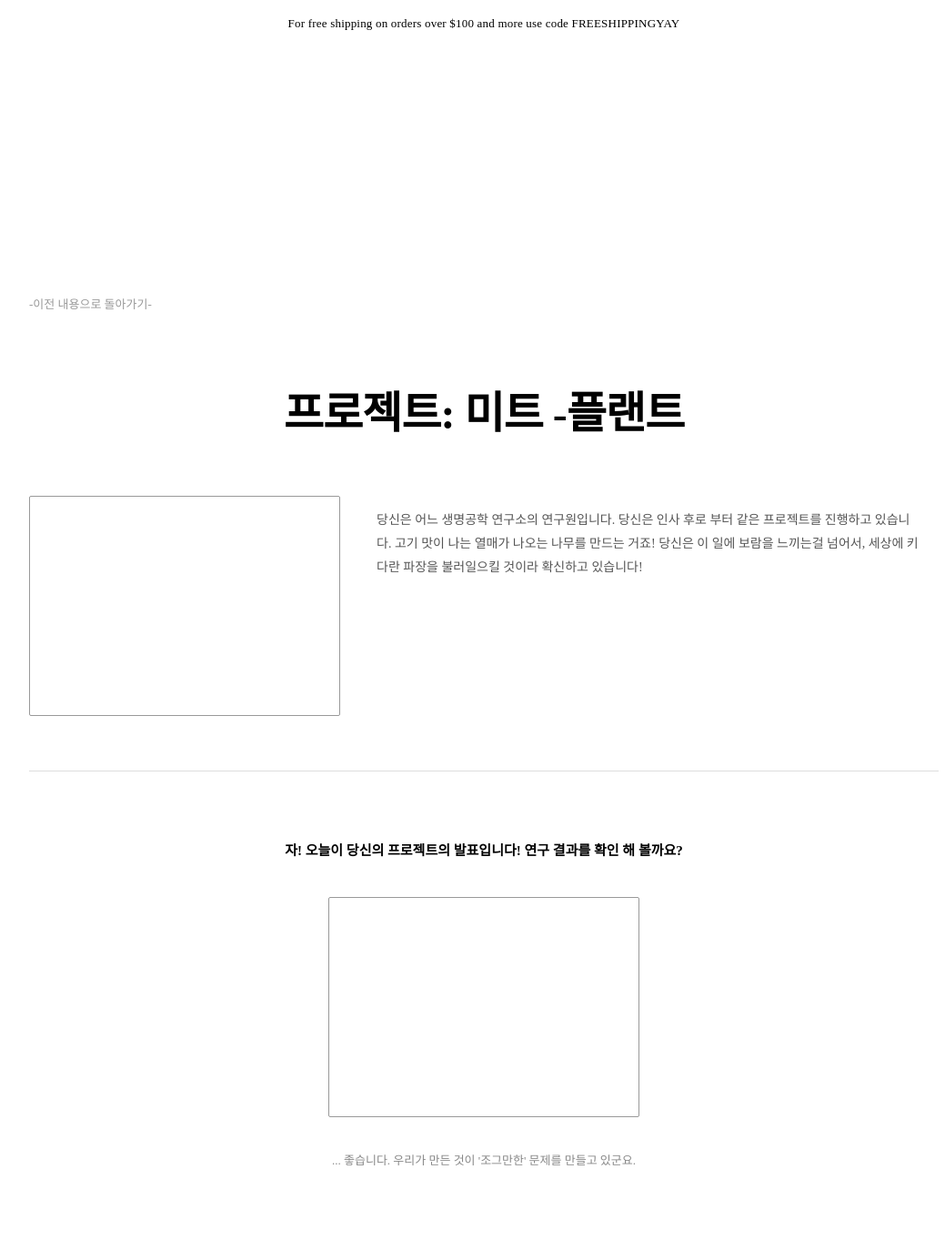
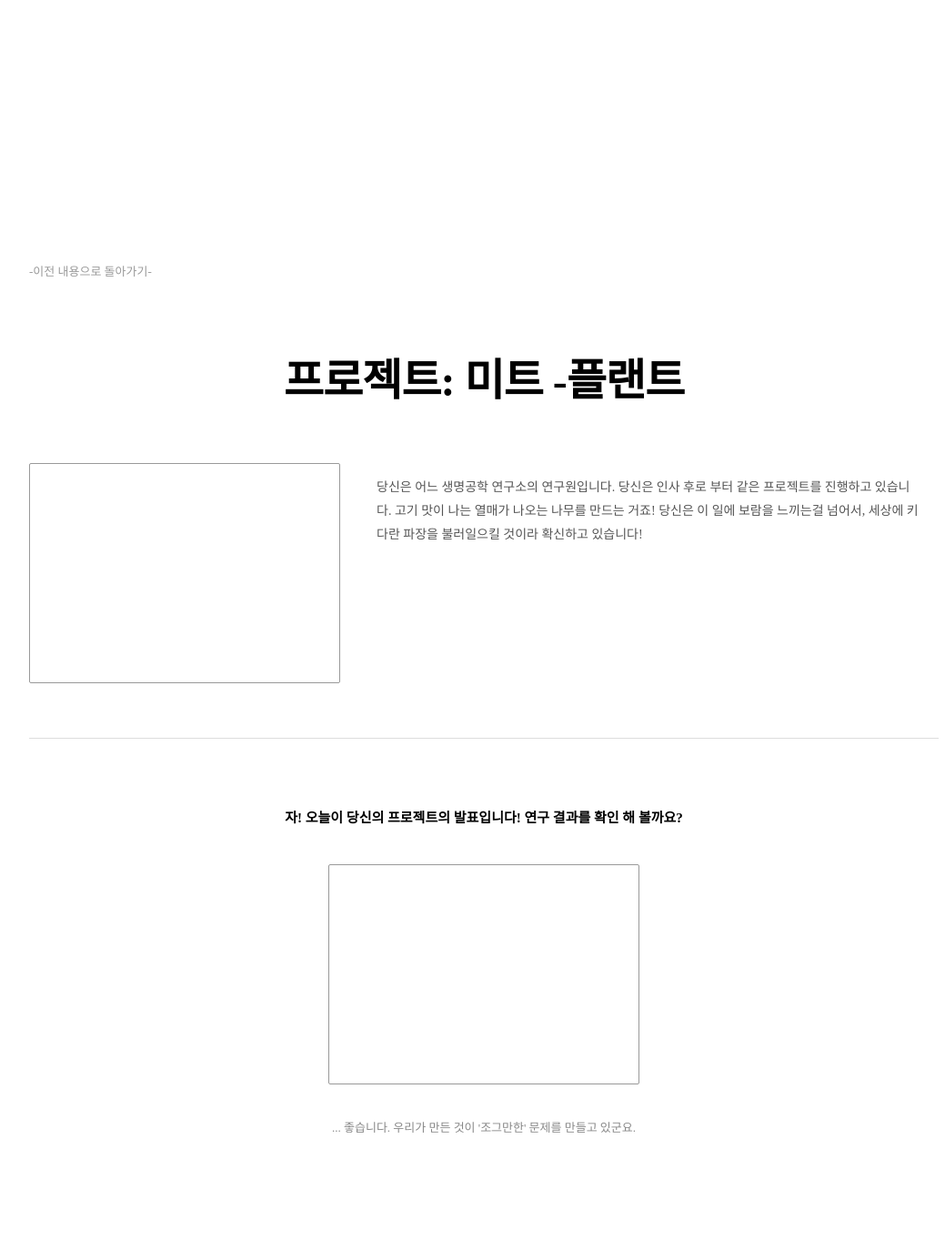
Before and after one commit to crymanmanman2-cell/bloodpunk_project, a Jekyll site: the page built from 설정상세.html, in a window 1280 px wide. Shown: the whole page at 91% size, without its empty margins (108-1147 px from the left). Built offline with Jekyll 4.4.1, drawn with Linux system fonts in a browser that asks for light colours; after the commit the page ends 1349 px from its top, so only the background shows below that.

Commit message:
Update 설정상세.html

```diff
--- a/설정상세.html
+++ b/설정상세.html
@@ -2,11 +2,6 @@
 layout: default
 title: 프로젝트: 미트 -플랜트
 ---
-
-<!-- 공지 바 -->
-<div class="announcement-bar">
-  For free shipping on orders over $100 and more use code FREESHIPPINGYAY
-</div>
 
 <!-- 히어로 배너 -->
 <div class="hero-banner"></div>
```
